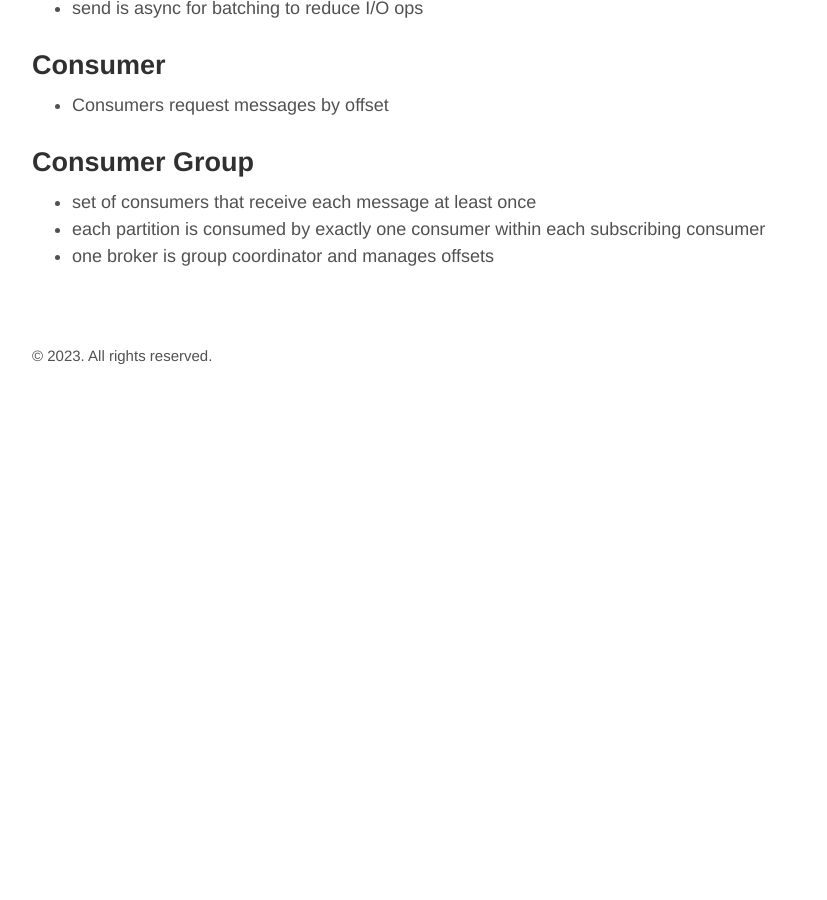
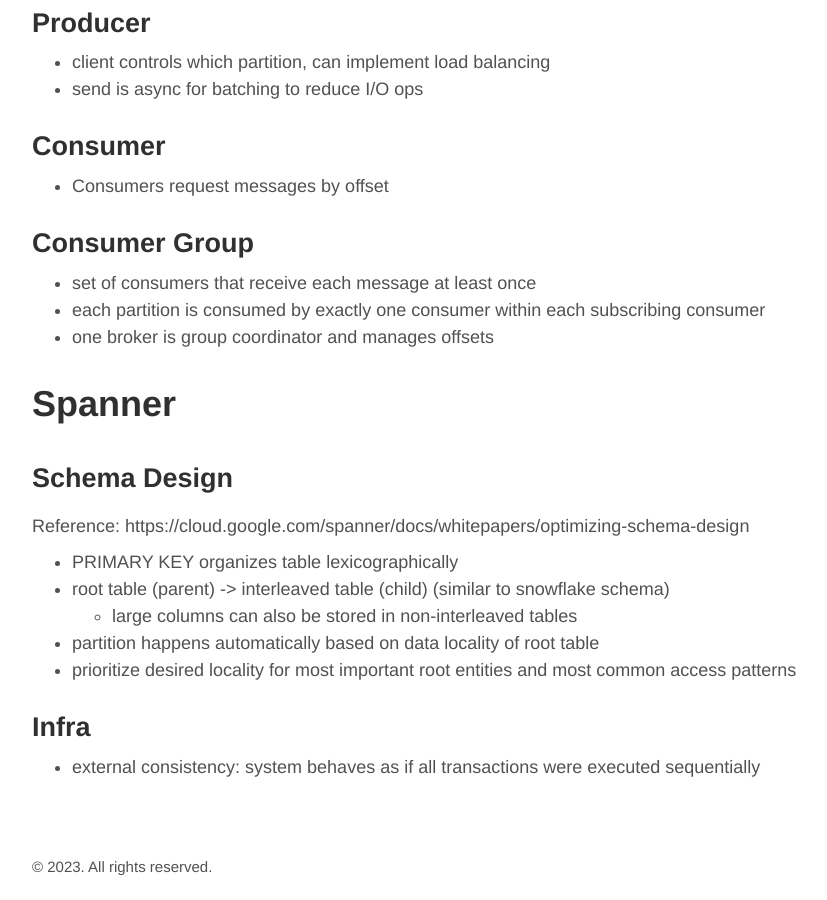
Before and after one commit to rzsun/rzsun.github.io, a Jekyll site: the page built from _posts/2023-07-24-systems-notes-storage.md, in a window 1280 px wide and 900 px high, scrolled down 2923 px. Shown: the whole window, without its empty margins (95-922 px from the left). Built offline with Jekyll 4.4.1, drawn with Linux system fonts in a browser that asks for light colours; before the commit the page ends 3328 px from its top, so only the background shows below that; some of the changed text lies outside the part shown.

Commit message:
add initial notes on spanner schema design

```diff
--- a/_posts/2023-07-24-systems-notes-storage.md
+++ b/_posts/2023-07-24-systems-notes-storage.md
@@ -106,3 +106,19 @@
 - set of consumers that receive each message at least once
 - each partition is consumed by exactly one consumer within each subscribing consumer
 - one broker is group coordinator and manages offsets
+
+# Spanner
+
+## Schema Design
+
+Reference: https://cloud.google.com/spanner/docs/whitepapers/optimizing-schema-design
+
+- PRIMARY KEY organizes table lexicographically
+- root table (parent) -> interleaved table (child) (similar to snowflake schema)
+    - large columns can also be stored in non-interleaved tables
+- partition happens automatically based on data locality of root table
+- prioritize desired locality for most important root entities and most common access patterns
+
+## Infra
+
+- external consistency: system behaves as if all transactions were executed sequentially
```
